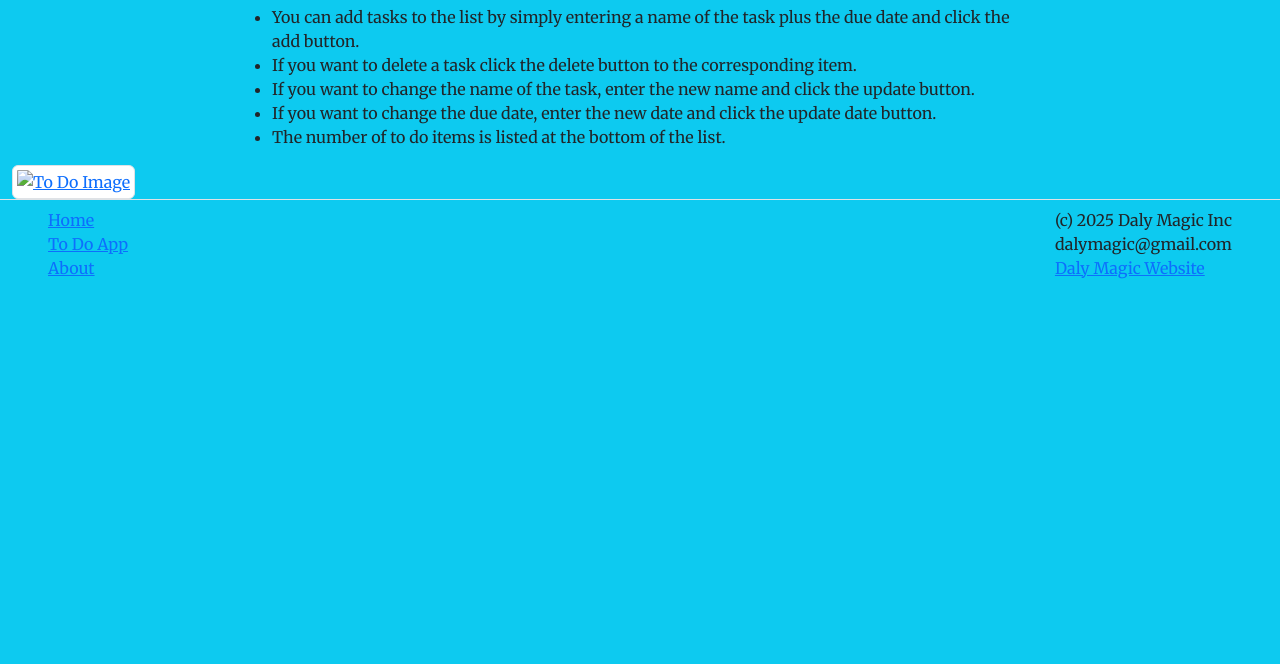
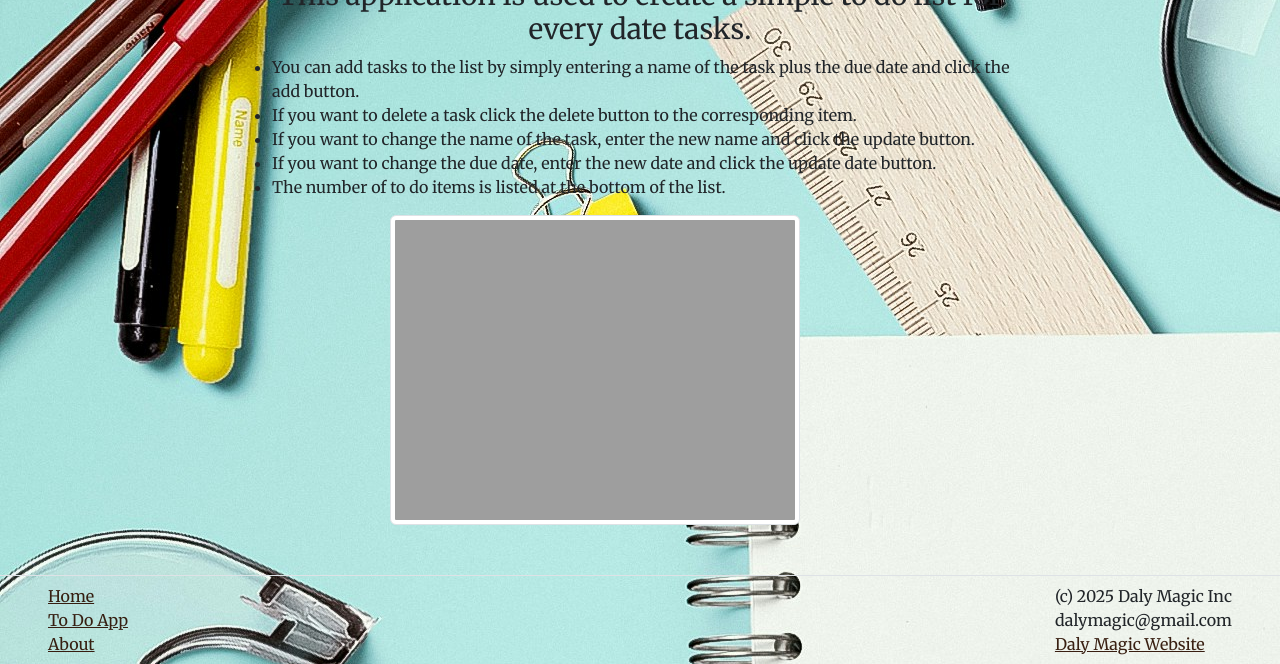
Before and after one commit to gregory-daly/My-To-Do-Application, a plain HTML site: page frontend/about.html in a window 1280 px wide. Shown: the part 173-837 px from the top of the page. Before the commit the page ends 800 px from the top, so only its background shows below. Drawn offline with nearby package versions, Linux system fonts and the light colour scheme; the site is published under a folder, as on GitHub Pages, so addresses that start at the root find nothing.

Commit message:
Changed paths on all links and images

```diff
--- a/frontend/about.html
+++ b/frontend/about.html
@@ -4,7 +4,7 @@
     <meta charset="UTF-8">
     <meta name="viewport" content="width=device-width, initial-scale=1.0">
     <title>To Do App About</title>
-    <link rel="stylesheet" href="/frontend/css/style.css">
+    <link rel="stylesheet" href="css/style.css">
     <link href="https://cdn.jsdelivr.net/npm/bootstrap@5.3.6/dist/css/bootstrap.min.css" rel="stylesheet">
     <link rel="stylesheet" href="https://cdn.jsdelivr.net/npm/bootstrap-icons@1.13.1/font/bootstrap-icons.css">
     <link rel='stylesheet' href='https://fonts.googleapis.com/css?family=Merriweather'>
@@ -32,7 +32,7 @@
             </ul>
         </div>
         <div class="mx-auto about-image">
-        <a href="/frontend/index.html"> <img src="/frontend/images/kelly-sikkema-xO6NCQjIWFY-unsplash.jpg" alt="To Do Image" class="img-thumbnail">
+        <a href="index.html"> <img src="images/kelly-sikkema-xO6NCQjIWFY-unsplash.jpg" alt="To Do Image" class="img-thumbnail">
         </a>
         </div>
 
@@ -40,9 +40,9 @@
 
     <footer class="clearfix border-top">
         <div class="d-flex flex-column py-2 px-5 float-start">
-            <a href="/frontend/home.html">Home</a>
-            <a href="/frontend/index.html">To Do App</a>
-            <a href="/frontend/about.html">About</a>
+            <a href="home.html">Home</a>
+            <a href="index.html">To Do App</a>
+            <a href="about.html">About</a>
         </div>
 
         <div class="d-flex flex-column py-2 px-5 float-end">
```
Also changed, not shown: frontend/home.html (+5 -5 lines), frontend/index.html (+4 -4 lines).
